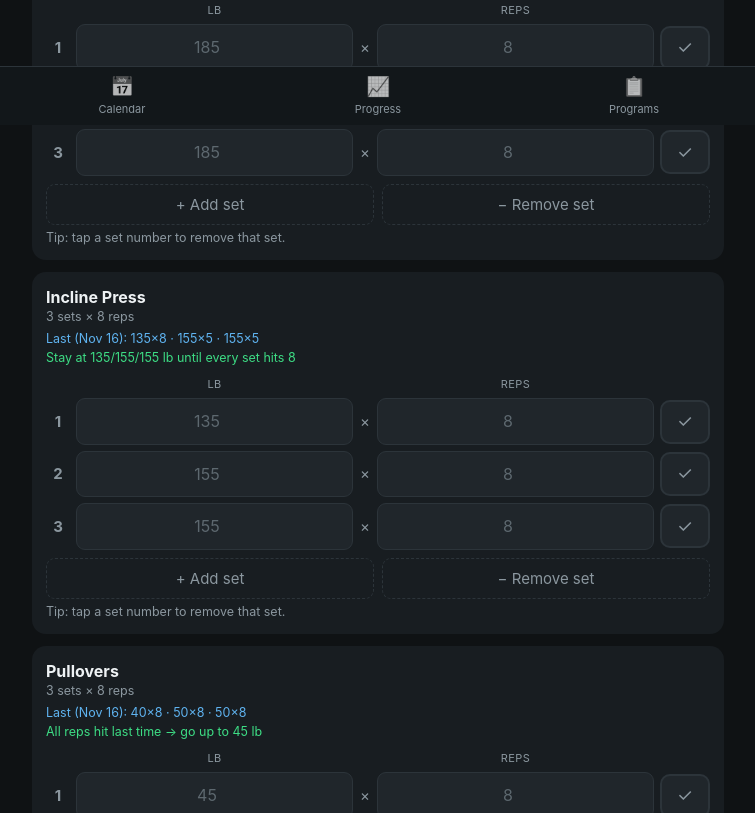
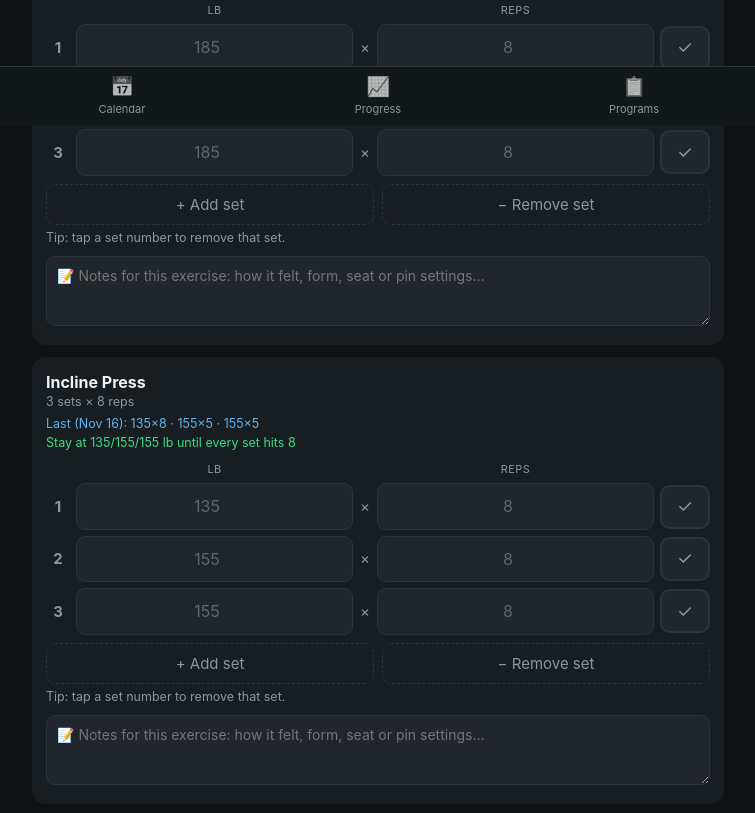
Before and after one commit to rweb15/training-log, a website: page www/index.html in a window 1280 px wide. Shown: the part 675-1488 px from the top of the page, without its empty margins (262-1017 px from the left). Drawn offline with Linux system fonts and the light colour scheme.

Commit message:
v1.5: notes for each exercise
Notes box under every exercise, shows the last note for that exercise,
included in the PDF session log.

Co-Authored-By: Claude Opus 5.5 <noreply@anthropic.com>
Claude-Session: https://claude.ai/code/session_016NpzcquBfGtSt8KTChSGGM

```diff
--- a/www/app.js
+++ b/www/app.js
@@ -3,7 +3,7 @@
 var TP = window.TL_PROGRAMS;
 var Cap = window.Capacitor, isNative = !!(Cap && Cap.isNativePlatform && Cap.isNativePlatform());
 var P = (Cap && Cap.Plugins) || {};
-var APP_VERSION = "1.4.0";
+var APP_VERSION = "1.5.0";
 
 // ================= Dates =================
 var DOW = ["Sun", "Mon", "Tue", "Wed", "Thu", "Fri", "Sat"];
@@ -252,8 +252,19 @@ function exerciseGroup(d, g) {
       h += '<input type="number" inputmode="numeric" data-ex="' + e.id + '" data-i="' + i + '" data-f="r" value="' + esc(s.r) + '" placeholder="' + (tr || "max") + '">';
       h += '<button class="chk' + (s.d ? " on" : "") + '" data-act="set" data-ex="' + e.id + '" data-i="' + i + '">✓</button></div>';
     });
-    h += '</div><div class="setbtns"><button class="addset" data-act="addset" data-ex="' + e.id + '">+ Add set</button>' + (sets.length > 1 ? '<button class="addset" data-act="rmset" data-ex="' + e.id + '">− Remove set</button>' : '') + '</div><div class="small mute" style="margin-top:4px">Tip: tap a set number to remove that set.</div></div>';
+    h += '</div><div class="setbtns"><button class="addset" data-act="addset" data-ex="' + e.id + '">+ Add set</button>' + (sets.length > 1 ? '<button class="addset" data-act="rmset" data-ex="' + e.id + '">− Remove set</button>' : '') + '</div><div class="small mute" style="margin-top:4px">Tip: tap a set number to remove that set.</div>' + exNoteBox(d, e) + '</div>';
   });
+  return h;
+}
+function lastNoteFor(exId, before) {
+  var keys = Object.keys(S.days).filter(function (k) { return k < before; }).sort().reverse();
+  for (var i = 0; i < keys.length; i++) { var n = (S.days[keys[i]].exNotes || {})[exId]; if (n && n.trim()) return { date: keys[i], text: n }; }
+  return null;
+}
+function exNoteBox(d, e) {
+  var cur = (d.exNotes || {})[e.id] || "", ln = lastNoteFor(e.id, d.date), h = '<div class="exnote">';
+  if (ln) h += '<div class="small" style="color:var(--blue);margin-bottom:4px">📝 Last time (' + fmtShort(ln.date) + '): ' + esc(ln.text) + '</div>';
+  h += '<textarea class="field exnote-in" rows="' + (cur ? Math.min(6, cur.split("\n").length + 1) : 1) + '" data-exnote="' + e.id + '" placeholder="📝 Notes for this exercise: how it felt, form, seat or pin settings…">' + esc(cur) + '</textarea></div>';
   return h;
 }
 function setMenu(exId, i) {
@@ -521,7 +532,7 @@ var REPORT_SECTIONS = [
   ["health", "Samsung Health stats", "Heart rate, steps, sleep, blood oxygen, watch workouts"],
   ["log", "Session-by-session log", "Every set of every day"],
   ["hr", "Heart rate & calories per exercise", "Shown in the session log"],
-  ["notes", "Your notes", "Shown in the session log"]
+  ["notes", "Your notes", "Day notes and exercise notes, in the session log"]
 ];
 var REPORT_PRESETS = {
   full: { label: "Full report", on: ["summary", "calendar", "lifts", "charts", "prs", "cardio", "calories", "bodyweight", "health", "log", "hr", "notes"] },
@@ -884,6 +895,7 @@ function buildReport(o) {
         else txt = dn.map(function (x) { return x.w + "×" + x.r; }).join(", ");
         if (sec.hr) { var xh2 = d.liftHr && d.liftHr.ex && d.liftHr.ex[id]; if (xh2) txt += "   (HR avg " + xh2.avg + ", peak " + xh2.max + ")"; var xc2 = exCalories(d, e); if (xc2) txt += "   ~" + xc2.kcal + " kcal"; }
         lines.push(e.n + ": " + txt); exLines++;
+        if (sec.notes && d.exNotes && d.exNotes[id]) lines.push("      Note: " + d.exNotes[id].replace(/\s*\n\s*/g, " / "));
       });
       if (exX.length && !exLines && !(+d.cardioMin > 0)) return; // nothing selected happened this day
       if (sec.calories) { var dc2 = dayCalories(d); if (dc2) lines.push("Calories: " + (dc2.total ? dc2.total.toLocaleString() + " total for the day, " : "") + "workout ~" + dc2.workout); }
@@ -1228,6 +1240,7 @@ view.addEventListener("input", function (ev) {
   if (t.id === "cardioMin") { var dc = ensure(ui.cur); dc.cardioMin = Math.max(0, +t.value || 0); dc.cardioManual = true; delete dc.cardioSrc; save(); return; }
   if (t.id === "bodyWeight") { ensure(ui.cur).bodyWeight = t.value ? +t.value : null; save(); return; }
   if (t.id === "notes") { ensure(ui.cur).notes = t.value; save(); return; }
+  if (t.hasAttribute && t.hasAttribute("data-exnote")) { var dn = ensure(ui.cur); dn.exNotes = dn.exNotes || {}; if (t.value.trim()) dn.exNotes[t.getAttribute("data-exnote")] = t.value; else delete dn.exNotes[t.getAttribute("data-exnote")]; t.rows = Math.min(6, Math.max(1, t.value.split("\n").length + (t.value ? 1 : 0))); save(); return; }
   if (t.id === "pfName") { S.settings.name = t.value; save(); return; }
   if (t.id === "bodyGoal") { S.settings.bodyGoal = t.value ? +t.value : null; save(); return; }
   if (t.id === "pfAge") { S.settings.age = t.value ? +t.value : null; save(); return; }
--- a/www/styles.css
+++ b/www/styles.css
@@ -125,3 +125,5 @@ label.sw input{width:22px;height:22px;accent-color:var(--acc)}
 .setn:active{border-color:var(--line)}
 .setbtns{display:flex;gap:8px}
 .setbtns .addset{flex:1}
+.exnote{margin-top:10px}
+.exnote-in{font-size:14px;min-height:0;padding:9px 10px;resize:none}
```
